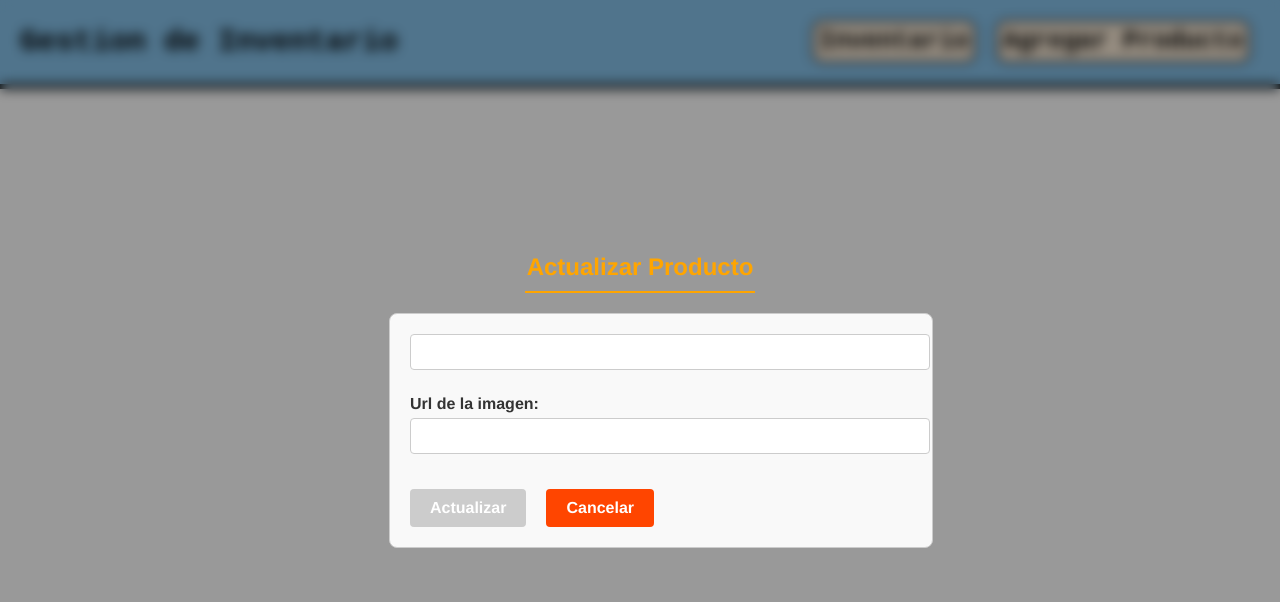
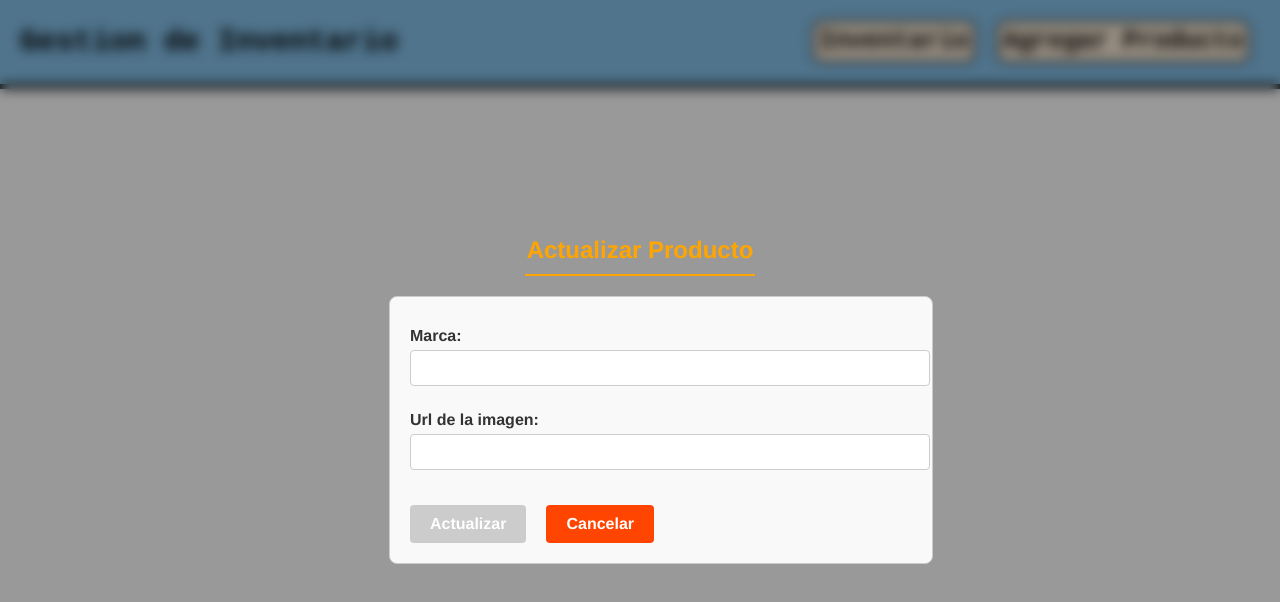
Before and after one commit to santiago-ude/Gestion-de-Inventario, an Angular app in the folder Front/gestion-inventario/: page /updateProduct in a window 1280 px wide. Shown: the top 602 px of the page. Built offline with nearby package versions, Linux system fonts and the light colour scheme.

Commit message:
Update product-update.component.html

```diff
--- a/Front/gestion-inventario/src/app/products/components/product-update/product-update.component.html
+++ b/Front/gestion-inventario/src/app/products/components/product-update/product-update.component.html
@@ -6,6 +6,7 @@
         <form [formGroup]="formulario" (ngSubmit)="updateProduct()">
 
             <!--Name-->
+            <label for="brand">Marca:</label>
             <input type="text" formControlName="brand">
 
             <div *ngIf="formulario.controls['brand'].touched && formulario.controls['brand'].invalid" class="error">
```
